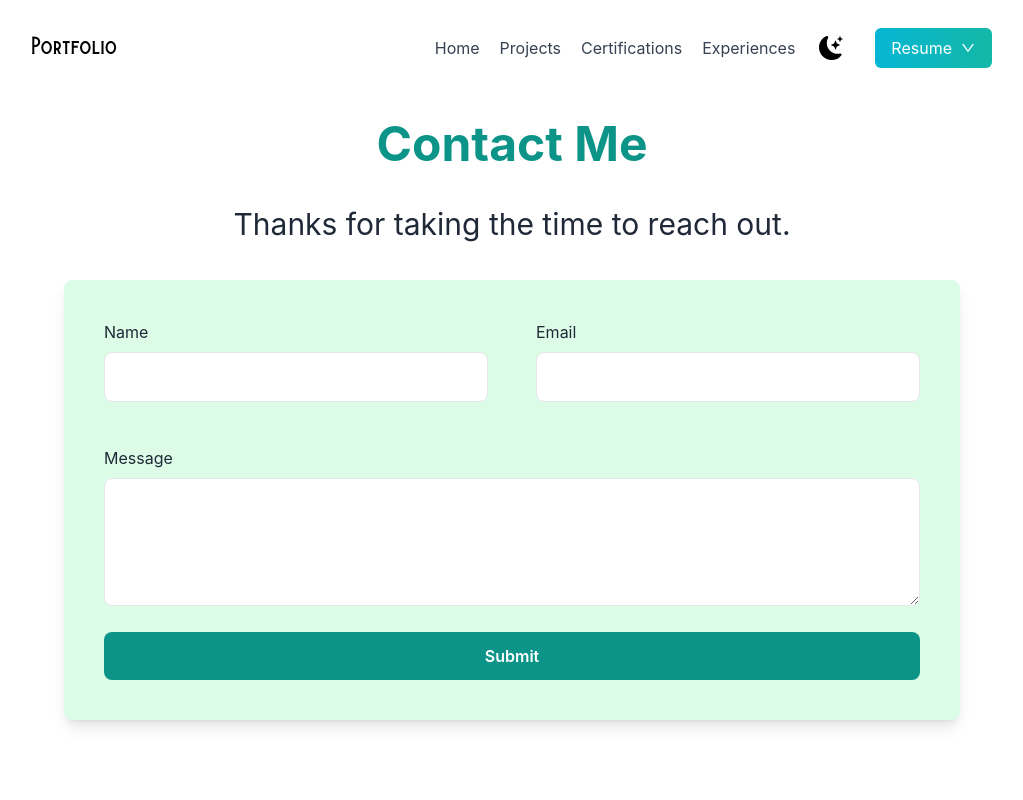
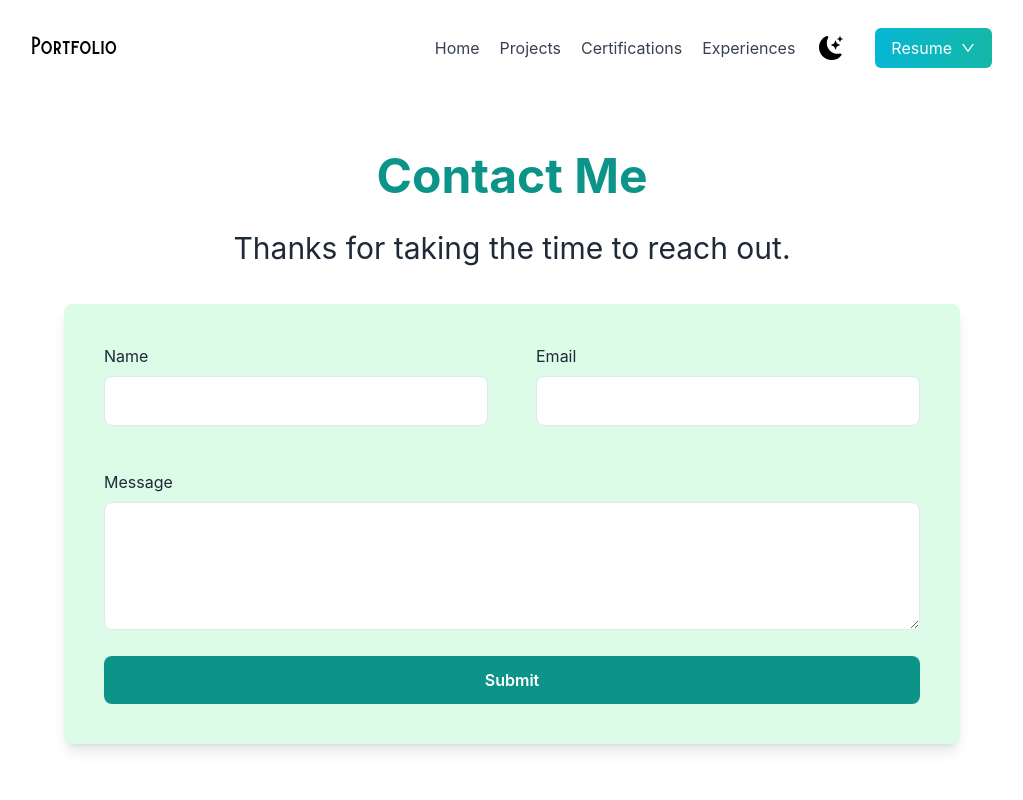
Before and after one commit to Usamafuward/portfolio, a React (Create React App) app: page /contact in a window 1280 px wide. Shown: the top 800 px of the page, without its empty margins (128-1151 px from the left). Built offline with nearby package versions, Linux system fonts and the light colour scheme; the HTML template or start-up script is replaced by a standard one.

Commit message:
portfolio changed

```diff
--- a/src/pages/Certifications.jsx
+++ b/src/pages/Certifications.jsx
@@ -112,7 +112,7 @@ export default function Certifications() {
   return (
     <div>
       <section className="min-h-screen">
-        <h1 className="text-5xl font-bold text-center text-teal-600 dark:text-teal-400 mb-16">
+        <h1 className="text-5xl font-bold text-center text-teal-600 dark:text-teal-400 py-8">
           Certifications
         </h1>
         <div className="grid grid-cols-1 gap-10 lg:grid-cols-3 p-7">
--- a/src/pages/Contact.jsx
+++ b/src/pages/Contact.jsx
@@ -20,7 +20,7 @@ export default function Contact() {
 
   return (
     <section className="text-center px-7">
-      <h1 className="text-5xl font-bold text-teal-600 dark:text-teal-400 mb-10">
+      <h1 className="text-5xl font-bold text-teal-600 dark:text-teal-400 py-8">
         Contact Me
       </h1>
       <p className="text-3xl leading-8 text-gray-800 dark:text-gray-200 max-w-2xl mx-auto mb-10">
--- a/src/pages/Experiences.jsx
+++ b/src/pages/Experiences.jsx
@@ -25,7 +25,7 @@ export default function Experiences() {
   return (
     <div>
       <section className="min-h-screen">
-        <h1 className="text-5xl font-bold text-center text-teal-600 dark:text-teal-400 mb-16">
+        <h1 className="text-5xl font-bold text-center text-teal-600 dark:text-teal-400 py-8">
           Experiences
         </h1>
         <div className="grid grid-cols-1 gap-10 lg:grid-cols-3 p-7">
--- a/src/pages/Projects.jsx
+++ b/src/pages/Projects.jsx
@@ -69,7 +69,7 @@ export default function Projects() {
   return (
     <div>
       <section>
-        <h1 className="text-5xl font-bold text-center text-teal-600 dark:text-teal-400 mb-16">
+        <h1 className="text-5xl font-bold text-center text-teal-600 dark:text-teal-400 py-8">
           Projects
         </h1>
         <div className="grid grid-cols-1 gap-10 lg:grid-cols-3 p-7">
```
